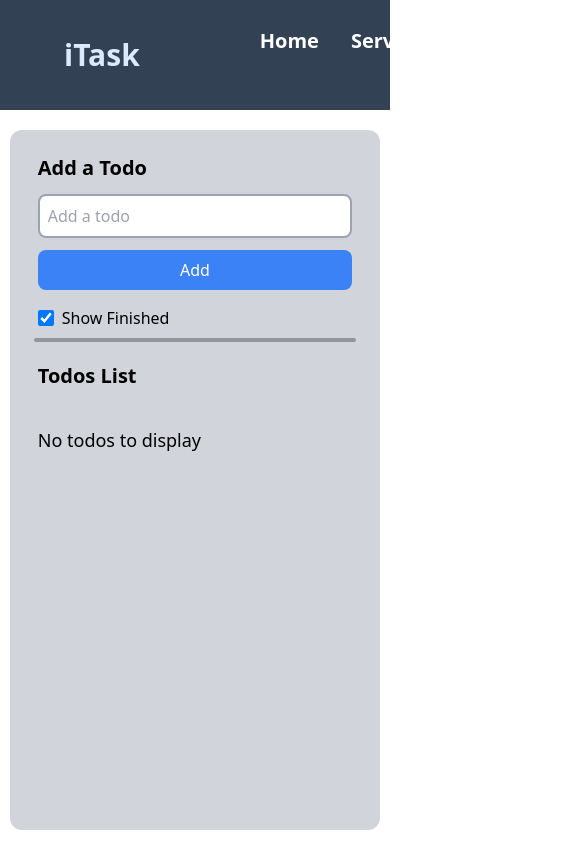
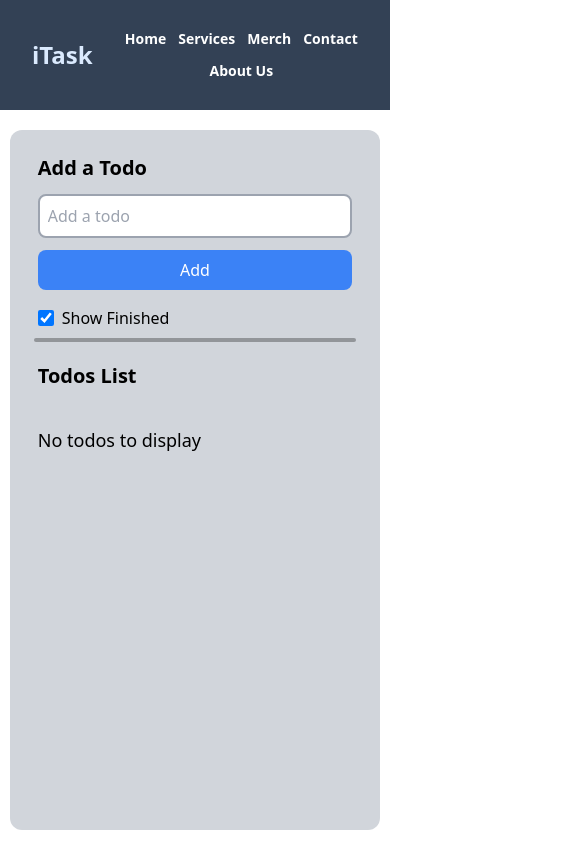
Before and after one commit to imjoe77/Todo-List, a React (Vite) app: page / in a window 390 px wide. Shown: the top 850 px of the page, 585 px wide, since content can reach past the window. Built offline with nearby package versions, Linux system fonts and the light colour scheme.

Commit message:
Update Navbar.jsx

```diff
--- a/src/components/Navbar.jsx
+++ b/src/components/Navbar.jsx
@@ -2,12 +2,12 @@ import React from "react";
 
 const Navbar = () => {
   return (
-    <nav className="bg-slate-700 w-full h-[13vh] border-gray-200 px-6  flex flex-row justify-between items-center">
-      <h1 className="text-3xl text-blue-100 font-bold mx-10">
+    <nav className="bg-slate-700 w-full h-[13vh] border-gray-200 px-4 md:px-6 flex flex-row justify-between items-center">
+      <h1 className="text-2xl md:text-3xl text-blue-100 font-bold mx-4 md:mx-10">
         iTask
       </h1>
 
-      <ul className="  flex flex-row gap-8 text-white text-xl font-semibold mx-20 text-center">
+      <ul className="flex flex-row flex-wrap justify-center items-center gap-3 sm:gap-5 md:gap-8 text-sm sm:text-base md:text-xl font-semibold text-white mx-4 md:mx-20">
         <li className="hover:text-blue-300 hover:shadow-lg transition-all duration-200 cursor-pointer">Home</li>
         <li className="hover:text-blue-300 hover:shadow-lg transition-all duration-200 cursor-pointer">Services</li>
         <li className="hover:text-blue-300 hover:shadow-lg transition-all duration-200 cursor-pointer">Merch</li>
```
